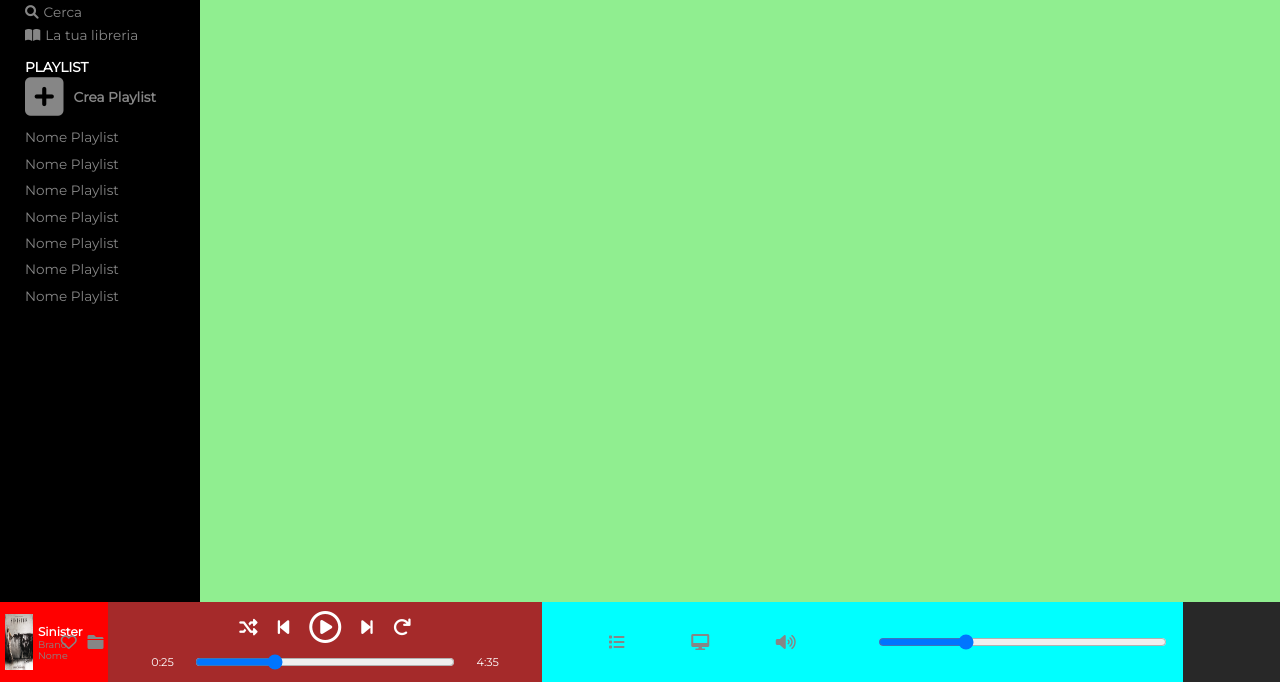
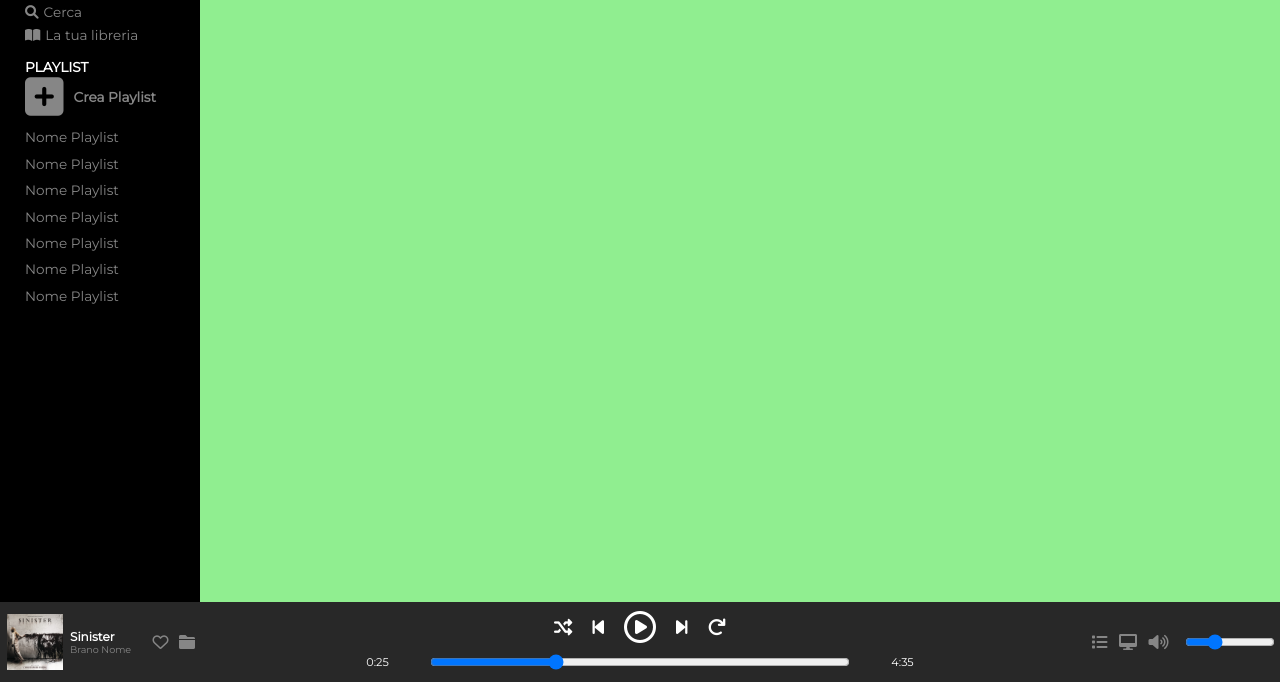
Before and after one commit to 78741722Ale/html-css-spotifyweb, a plain HTML site: page index.html in a window 1280 px wide. Shown: the part 118-800 px from the top of the page. Drawn offline with Linux system fonts and the light colour scheme.

Commit message:
Sistemata Zona del Footer in base a nuovo Layout

```diff
--- a/assets/css/style.css
+++ b/assets/css/style.css
@@ -119,6 +119,22 @@ header {
   background-color: lightgreen;
 }
 
+.status {
+  width: 700px;
+  flex-wrap: wrap;
+}
+
+.track {
+  width: var(--Aside_MW_set);
+  height: var(--Footer_H_set);
+}
+
+.enter {
+  width: var(--Aside_MW_set);
+  height: var(--Footer_H_set);
+}
+
+
 /* trash */
 /* .cards {
   background-color: blueviolet;
@@ -164,7 +180,6 @@ header {
 }
 
 /* Container per la playlist */
-
 .play {
   height: 75%;
 }
@@ -232,13 +247,6 @@ header {
 /*#region Footer */
 
 /*#region Track - a Sinistra del Footer */
-
-.track {
-  width: var(--Aside_MW_set);
-  height: var(--Footer_H_set);
-  background-color:red ;
-}
-
 .track_img,
 .track_name,
 .track_icons {
@@ -283,12 +291,6 @@ header {
 
 /*#region del Media Player */
 
-.status {
-  background-color: brown;
-  width: 800px;
-  flex-wrap: wrap;
-}
-
 /* Player e sue icone */
 .player {
   width: 45%;
@@ -325,15 +327,11 @@ header {
 /*#endregion */
 
 /*#region Sezione entertainmente */
-.enter {
-  width: var(--Logo_MW_set);
-  height: var(--Footer_H_set);
-  background-color:aqua ;
-}
+
 
 .enter_icons,
 .enter_vol {
-  width: 50%;
+  width: 150px;
   height: 100%;
 }
 
--- a/index.html
+++ b/index.html
@@ -80,8 +80,7 @@
     </div>
     <!-- DA SISTEMARE -->
     <!-- Site_Footer -->
-    <footer class="d_flex justify_sb">
-        <div class="d_flex flex_row justify_sb">
+    <footer class="d_flex flex_row justify_sb">
         <!-- Traccia e cartella dedicata -->
         <div class="track d_flex flex_row justify_c align-c">
             <!-- /.track_img -->
@@ -136,7 +135,6 @@
             <!-- Barra del volume -->
             <div class="enter_vol d_flex flex_row justify_c align-c">
                 <input type="range" min="1" max="100" value="30">
-                </div>
             </div>
         </div>
     </footer>
```
Lines whose indentation alone changed are shown as unchanged.
